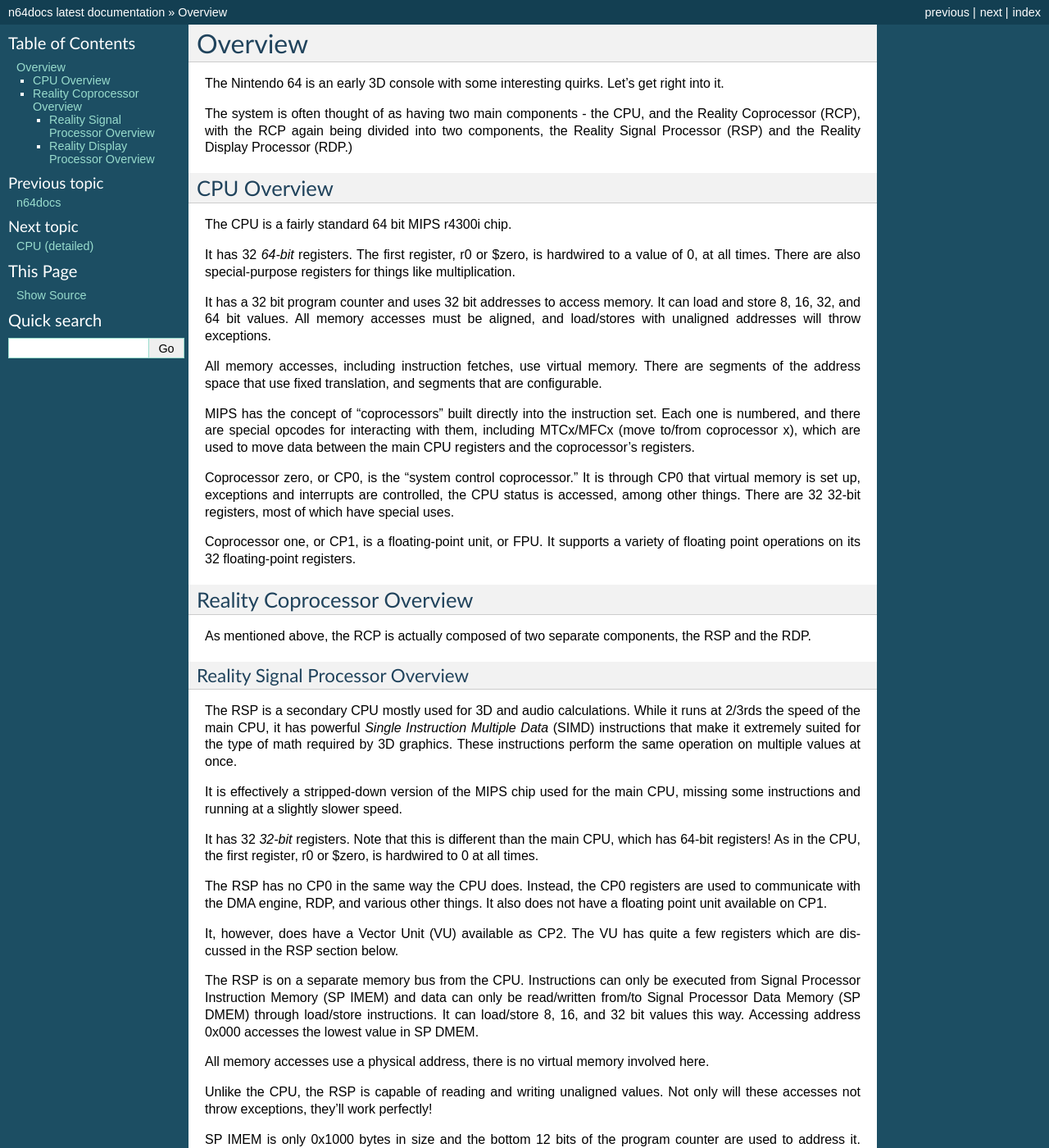
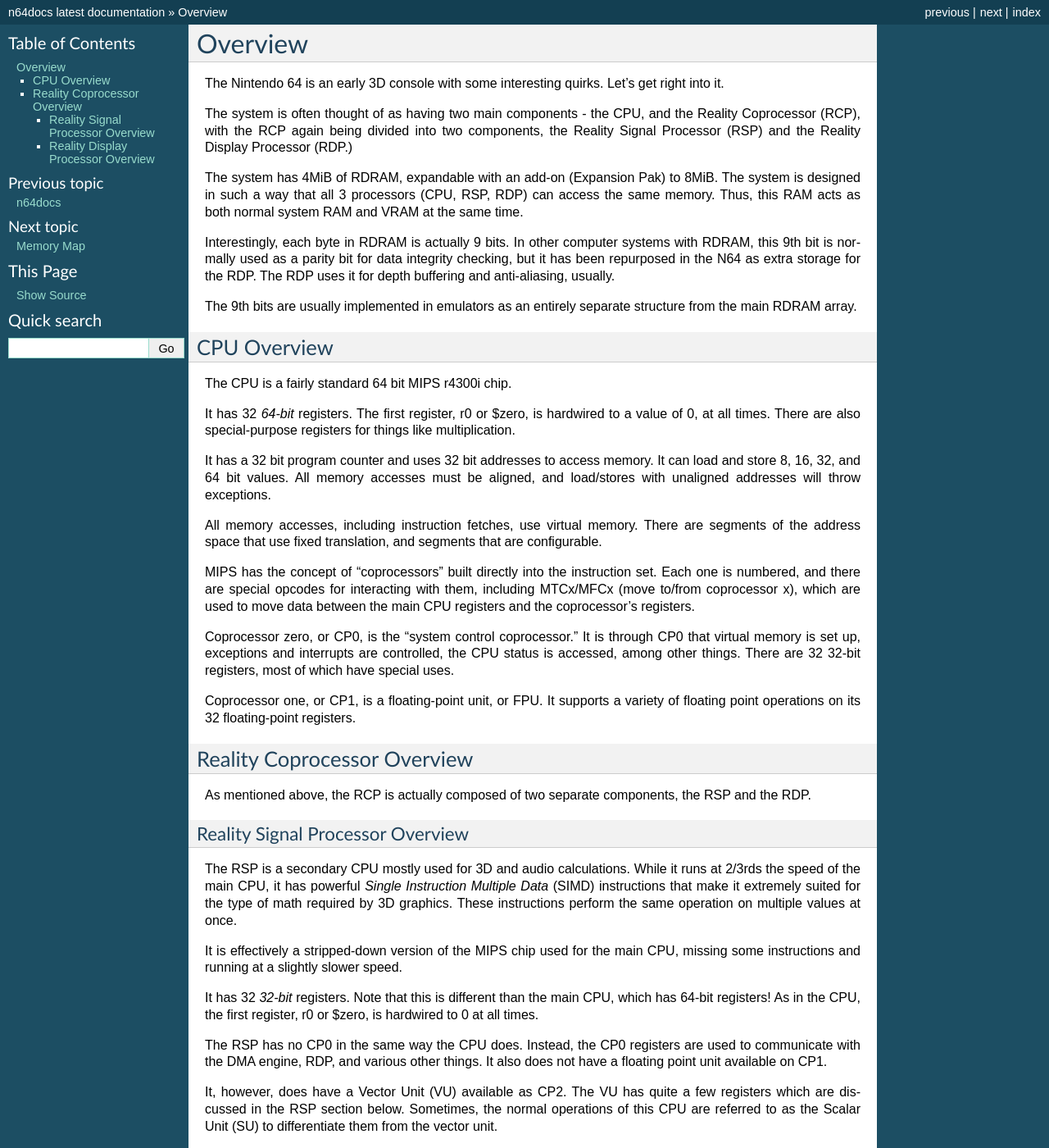
Before and after one commit to Dillonb/n64, a Sphinx documentation site: the page built from docs/source/overview.rst, in a window 1280 px wide and 1400 px high. Shown: the whole window at 82% size. Built offline with Sphinx 7.4.7, drawn with Linux system fonts in a browser that asks for light colours; some of the changed text lies outside the part shown.

Commit message:
docs updates. edits, information on memory

```diff
--- a/docs/source/overview.rst
+++ b/docs/source/overview.rst
@@ -5,6 +5,12 @@ Overview
 The Nintendo 64 is an early 3D console with some interesting quirks. Let's get right into it.
 
 The system is often thought of as having two main components - the CPU, and the Reality Coprocessor (RCP), with the RCP again being divided into two components, the Reality Signal Processor (RSP) and the Reality Display Processor (RDP.)
+
+The system has 4MiB of RDRAM, expandable with an add-on (Expansion Pak) to 8MiB. The system is designed in such a way that all 3 processors (CPU, RSP, RDP) can access the same memory. Thus, this RAM acts as both normal system RAM and VRAM at the same time.
+
+Interestingly, each byte in RDRAM is actually 9 bits. In other computer systems with RDRAM, this 9th bit is normally used as a parity bit for data integrity checking, but it has been repurposed in the N64 as extra storage for the RDP. The RDP uses it for depth buffering and anti-aliasing, usually.
+
+The 9th bits are usually implemented in emulators as an entirely separate structure from the main RDRAM array.
 
 CPU Overview
 ------------
@@ -40,13 +46,11 @@ It has 32 *32-bit* registers. Note that this is different than the main CPU, whi
 
 The RSP has no CP0 in the same way the CPU does. Instead, the CP0 registers are used to communicate with the DMA engine, RDP, and various other things. It also does not have a floating point unit available on CP1.
 
-It, however, does have a Vector Unit (VU) available as CP2. The VU has quite a few registers which are discussed in the RSP section below.
-
-The RSP is on a separate memory bus from the CPU. Instructions can only be executed from Signal Processor Instruction Memory (SP IMEM) and data can only be read/written from/to Signal Processor Data Memory (SP DMEM) through load/store instructions. It can load/store 8, 16, and 32 bit values this way. Accessing address 0x000 accesses the lowest value in SP DMEM.
+It, however, does have a Vector Unit (VU) available as CP2. The VU has quite a few registers which are discussed in the RSP section below. Sometimes, the normal operations of this CPU are referred to as the Scalar Unit (SU) to differentiate them from the vector unit.
 
 All memory accesses use a physical address, there is no virtual memory involved here.
 
-Unlike the CPU, the RSP is capable of reading and writing unaligned values. Not only will these accesses not throw exceptions, they'll work perfectly!
+Unlike the CPU, the RSP is capable of reading and writing unaligned values. Not only will these accesses not throw exceptions, they'll work perfectly! Again, note that memory accesses can only be to DMEM.
 
 SP IMEM is only 0x1000 bytes in size and the bottom 12 bits of the program counter are used to address it. Because of this, the program counter can be thought of as being a simple 12 bit value.
 
@@ -59,5 +63,5 @@ The RDP is a rasterizer used to display images on-screen.
 .. toctree::
    :maxdepth: 2
 
+   memory_map
    cpu
-   memory_map
--- /dev/null
+++ b/docs/source/tlb.rst
@@ -0,0 +1,4 @@
+TLB
+===
+
+TLB documentation coming soon
```
Also changed, not shown: docs/source/index.rst (+0 -9 lines), docs/source/memory_map.rst (+39 -0 lines).
